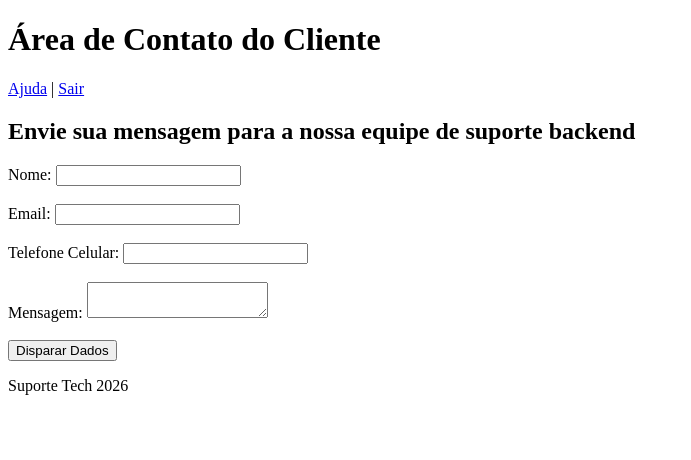
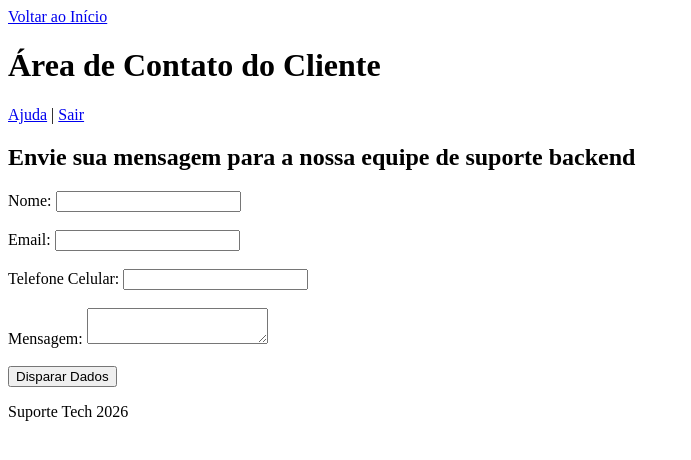
Before and after one commit to Programacao-Web-BSI-2026-2/lab-rafael_monteiro_viana, a plain HTML site: page labs/01/index.html in a window 1280 px wide. Shown: the whole page, without its empty margins (0-691 px from the left). Drawn offline with Linux system fonts and the light colour scheme.

Commit message:
fix: corrigir a falta de texto para link

```diff
--- a/labs/01/index.html
+++ b/labs/01/index.html
@@ -9,7 +9,7 @@
 
 <body>
     <header id="cabecalho">
-        <a href="../../index.html"></a>
+        <a href="../../index.html">Voltar ao Início</a>
         <h1 class="titulo">Área de Contato do Cliente</h1>
         <nav class="menu">
             <a href="#">Ajuda</a> <span>|</span> <a href="#">Sair</a>
```
